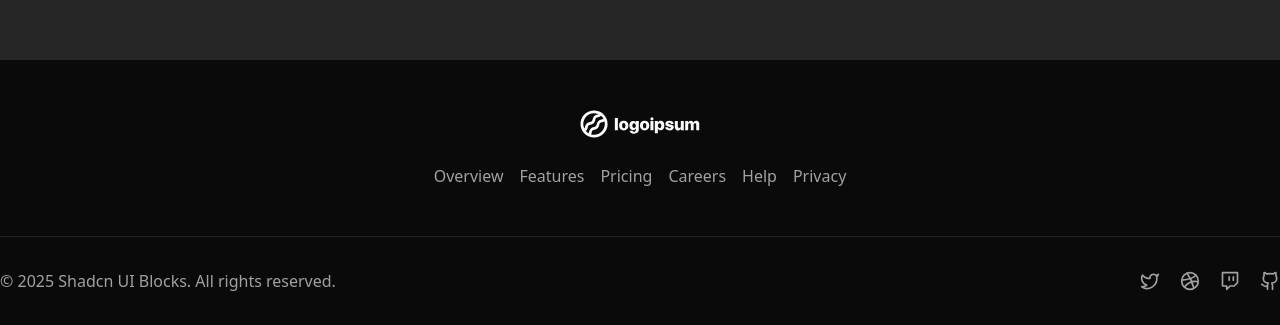
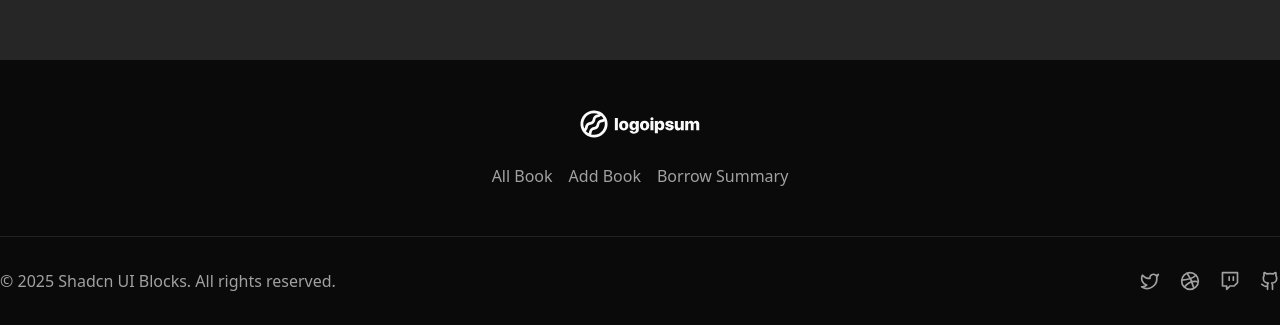
Before and after one commit to adnanmahmud0/libraryManagementFrontend, a React (Vite) app: page / in a window 1280 px wide. Shown: the part 1275-1600 px from the top of the page. Built offline with nearby package versions, Linux system fonts and the light colour scheme.

Commit message:
remove counter from redux

```diff
--- a/src/components/footer/Footer.tsx
+++ b/src/components/footer/Footer.tsx
@@ -10,29 +10,17 @@ import { Link } from "react-router";
 
 const footerLinks = [
   {
-    title: "Overview",
+    title: "All Book",
     to: "#",
   },
   {
-    title: "Features",
+    title: "Add Book",
     to: "#",
   },
   {
-    title: "Pricing",
+    title: "Borrow Summary",
     to: "#",
-  },
-  {
-    title: "Careers",
-    to: "#",
-  },
-  {
-    title: "Help",
-    to: "#",
-  },
-  {
-    title: "Privacy",
-    to: "#",
-  },
+  }
 ];
 
 const Footer = () => {
--- a/src/pages/Counter.tsx
+++ /dev/null
@@ -1,28 +0,0 @@
-
-import { useAppDispatch, useAppSelector } from "@/redux/hooks";
-import { increment, decrement } from "@/redux/features/counterSlice";
-
-export function Counter() {
-  const count = useAppSelector((state) => state.counter.value);
-  const dispatch = useAppDispatch();
-
-  return (
-    <div className="flex flex-col items-center gap-4">
-      <h2 className="text-xl font-semibold">Count: {count}</h2>
-      <div className="flex gap-2">
-        <button
-          onClick={() => dispatch(increment())}
-          className="px-4 py-2 bg-blue-500 text-white rounded hover:bg-blue-600"
-        >
-          Increment
-        </button>
-        <button
-          onClick={() => dispatch(decrement())}
-          className="px-4 py-2 bg-red-500 text-white rounded hover:bg-red-600"
-        >
-          Decrement
-        </button>
-      </div>
-    </div>
-  );
-}
--- a/src/pages/User.tsx
+++ /dev/null
@@ -1,7 +0,0 @@
-
-
-export default function User() {
-  return (
-    <div>User</div>
-  )
-}
--- a/src/redux/features/counterSlice.ts
+++ /dev/null
@@ -1,25 +0,0 @@
-import { createSlice } from "@reduxjs/toolkit";
-
-interface CounterState {
-  value: number;
-}
-
-const initialState: CounterState = {
-  value: 0,
-};
-
-export const counterSlice = createSlice({
-  name: "counter",
-  initialState,
-  reducers: {
-    increment: (state) => {
-      state.value += 1;
-    },
-    decrement: (state) => {
-      state.value -= 1;
-    },
-  },
-});
-
-export const { increment, decrement } = counterSlice.actions;
-export default counterSlice.reducer;
--- a/src/redux/store.ts
+++ b/src/redux/store.ts
@@ -1,10 +1,10 @@
 // src/redux/store.ts
 import { configureStore } from "@reduxjs/toolkit";
-import counterReducer from "./features/counterSlice";
+
 
 export const store = configureStore({
   reducer: {
-    counter: counterReducer,
+
   },
 });
 
```
